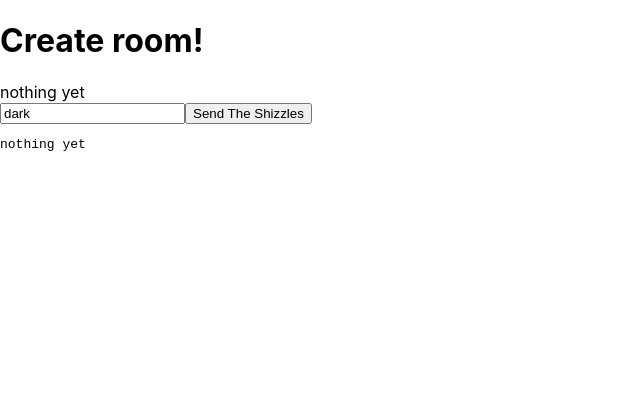
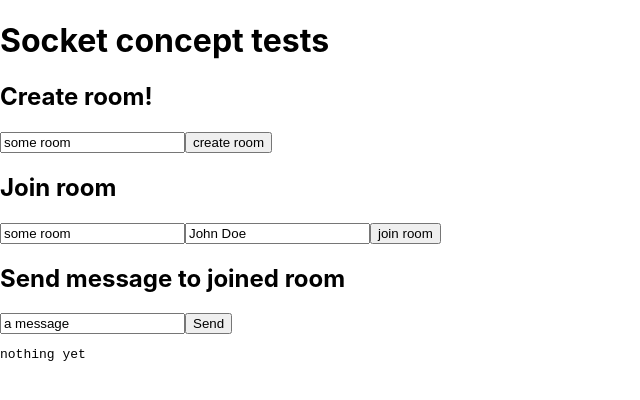
Before and after one commit to EightMedia/pedago, a Next.js app in the folder client/: page / in a window 1280 px wide. Shown: the top 400 px of the page, without its empty margins (0-640 px from the left). Built offline with nearby package versions, Linux system fonts and the light colour scheme; no server answers.

Commit message:
rooms setup check

```diff
--- a/client/pages/index.tsx
+++ b/client/pages/index.tsx
@@ -25,7 +25,10 @@ const ContentPage = () => {
 
   const socket:any = useSocket('http://localhost:3001')
   const [some, setSome] = useState('nothing yet');
-  const [room , setRoom] = useState('dark');
+  const [joinRoomName , setJoinRoomName] = useState('some room');
+  const [createRoomName , setCreateRoomName] = useState('some room');
+  const [msg , setMsg] = useState('a message');
+  const [name , setName] = useState('John Doe');
 
   useEffect(() => {
     function handleEvent(payload:any) {
@@ -33,21 +36,46 @@ const ContentPage = () => {
       setSome(JSON.stringify(payload));
     }
     if (socket) {
-      socket.on('now', handleEvent)
+      socket.on('now', handleEvent);
+      socket.on('view', handleEvent);
     }
   }, [socket, setSome]);
 
-  const sendShizzles = () => {
-    console.log('sending shizzles', room);
-    socket.emit("test", room);
+  const joinRoom = () => {
+    console.log('Joining room', joinRoomName);
+    socket.emit("joinRoom", joinRoomName);
   }
+
+  const createRoom = () => {
+    console.log('Creating room', createRoomName);
+    socket.emit("createRoom", createRoomName);
+  }
+
+  const sendMsg = () => {
+    console.log('Sending msg', msg);
+    socket.emit("msg", {room: joinRoomName, msg: msg});
+  }
+
 
   return (
     <div>
-      <h1>Create room!</h1>
-      <div>{some}</div>
-      <input type="text" name="room" onChange={event => setRoom(event.target.value)} value={room} />
-      <button onClick={sendShizzles}>Send The Shizzles</button>
+      <h1>Socket concept tests</h1>
+      <section>
+        <h2>Create room!</h2>
+        <input type="text" name="createRoom" onChange={e => setCreateRoomName(e.target.value)} value={createRoomName} />
+        <button onClick={createRoom}>create room</button>
+      </section>
+      <section>
+        <h2>Join room</h2>
+        <input type="text" name="joinRoom" onChange={e => setJoinRoomName(e.target.value)} value={joinRoomName} />
+        <input type="text" name="name" onChange={e => setName(e.target.value)} value={name} />
+        <button onClick={joinRoom}>join room</button>
+      </section>
+      <section>
+        <h2>Send message to joined room</h2>
+        <input type="text" name="msg" onChange={e => setMsg(e.target.value)} value={msg} />
+        <button onClick={sendMsg}>Send</button>
+      </section>
       <pre>{some}</pre>
     </div>
   )
```
Also changed, not shown: 1 other file (tests, documents, lock files or other folders).
